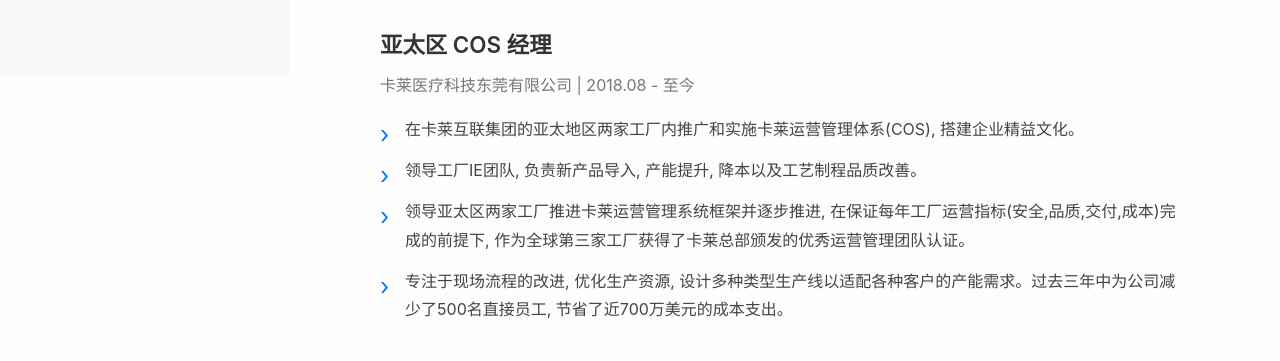
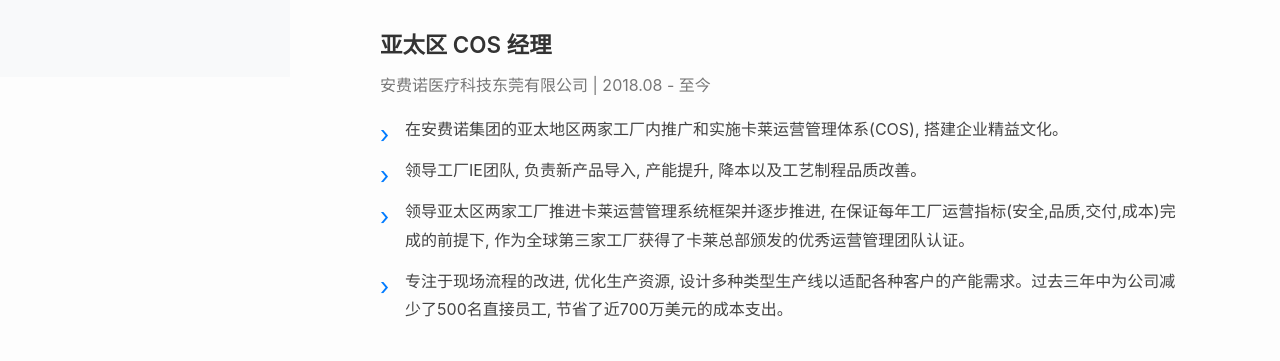
Before and after one commit to Francis-Qing/francis-qing.github.io, a plain HTML site: page index.html in a window 1280 px wide. Shown: the part 723-1084 px from the top of the page. Drawn offline with Linux system fonts and the light colour scheme.

Commit message:
update working experince

```diff
--- a/index.html
+++ b/index.html
@@ -241,10 +241,10 @@
                 <article class="job">
                     <div class="job-header">
                         <div class="job-title">亚太区 COS 经理</div>
-                        <span class="company-date">卡莱医疗科技东莞有限公司 | 2018.08 - 至今</span>
+                        <span class="company-date">安费诺医疗科技东莞有限公司 | 2018.08 - 至今</span>
                     </div>
                     <ul>
-                        <li>在卡莱互联集团的亚太地区两家工厂内推广和实施卡莱运营管理体系(COS), 搭建企业精益文化。</li>
+                        <li>在安费诺集团的亚太地区两家工厂内推广和实施卡莱运营管理体系(COS), 搭建企业精益文化。</li>
                         <li>领导工厂IE团队, 负责新产品导入, 产能提升, 降本以及工艺制程品质改善。</li>
                         <li>领导亚太区两家工厂推进卡莱运营管理系统框架并逐步推进, 在保证每年工厂运营指标(安全,品质,交付,成本)完成的前提下, 作为全球第三家工厂获得了卡莱总部颁发的优秀运营管理团队认证。</li>
                         <li>专注于现场流程的改进, 优化生产资源, 设计多种类型生产线以适配各种客户的产能需求。过去三年中为公司减少了500名直接员工, 节省了近700万美元的成本支出。</li>
```
